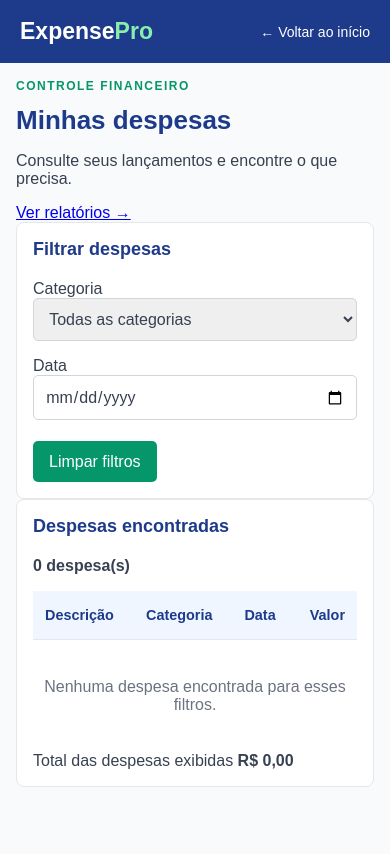
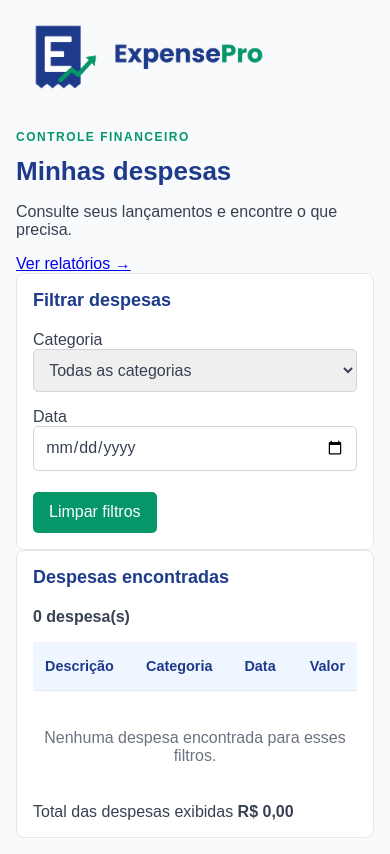
Before and after one commit to VytorKorea/expensepro, a plain HTML site: page pages/minhas-despesas.html in a window 390 px wide. Drawn offline with Linux system fonts and the light colour scheme.

Commit message:
mudanças básicas no cabeçalho das páginas, incluindo a adição de um logotipo e ajustes de estilo para melhor responsividade e aparência.

```diff
--- a/css/base.css
+++ b/css/base.css
@@ -6,18 +6,33 @@
   --fundo: #F9FAFB;
 }
 
+:root {
+  --rev-azul: #1e3a8a;
+  --rev-verde: #059669;
+  --rev-ambar: #d97706;
+  --rev-texto: #374151;
+  --rev-suave: #667085;
+  --rev-borda: #e5e7eb;
+  --rev-fundo: #f9fafb;
+}
+
 * { box-sizing: border-box; }
 
 body {
   margin: 0;
-  background: var(--fundo);
-  color: var(--grafite);
+  background: var(--rev-fundo);
+  color: var(--rev-texto);
   font-family: Arial, sans-serif;
 }
 
 .topo {
   padding: 1rem 1.5rem;
-  background: var(--azul);
+  background: var(--rev-fundo);
+  min-height: 82px;
+  display: flex;
+  flex-wrap: wrap;
+  gap: 10px 18px;
+  padding: 14px 24px;
 }
 
 .logo {
@@ -26,9 +41,7 @@ body {
   max-width: 100%;
   height: auto;
   padding: .35rem;
-  border: 2px solid var(--verde);
   border-radius: 8px;
-  background-color: white;
 }
 
 .topo h1, .topo p { margin: 0; }
@@ -43,7 +56,7 @@ main { max-width: 900px; margin: 2rem auto; padding: 0 1rem; }
   background: white;
 }
 
-h2 { margin-top: 0; color: var(--azul); }
+h2 { margin-top: 0; color: var(--rev-azul); }
 
 label { display: block; margin: 1rem 0 .35rem; }
 input, select, textarea {
@@ -60,7 +73,7 @@ button {
   padding: .7rem 1rem;
   border: 0;
   border-radius: 5px;
-  background: var(--verde);
+  background: var(--rev-verde);
   color: white;
   font: inherit;
   cursor: pointer;
@@ -68,7 +81,7 @@ button {
 
 table { width: 100%; border-collapse: collapse; margin-top: 1rem; }
 th, td { padding: .7rem; border-bottom: 1px solid #E5E7EB; text-align: left; }
-th { background: var(--azul); color: white; }
+th { background: var(--rev-azul); color: white; }
 
 @media (max-width: 600px) {
   main { margin: 1rem auto; }
@@ -80,6 +93,6 @@ th { background: var(--azul); color: white; }
   display: flex;
   align-items: center;
   padding: 1rem 1.5rem;
-  background: var(--azul);
+  background: var(--rev-azul);
   color: white;
 }
--- a/css/minhas-despesas.css
+++ b/css/minhas-despesas.css
@@ -1,7 +1,6 @@
 /* Página de relatórios — segue a paleta azul e verde da ExpensePro. */
 body { margin: 0; background: #f9fafb; color: #374151; font-family: Arial, sans-serif; }
 * { box-sizing: border-box; }
-.cabecalho-pagina { padding: 18px max(20px, calc((100% - 1000px) / 2)); background: #1e3a8a; display: flex; align-items: center; justify-content: space-between; gap: 14px; }
 .marca { text-decoration: none; color: #fff; font-size: 23px; font-weight: 800; }
 .marca span { color: #86efac; }
 .voltar { color: #fff; text-decoration: none; font-size: 14px; }
--- a/css/relatorios.css
+++ b/css/relatorios.css
@@ -1,7 +1,6 @@
 /* Página de relatórios — segue a paleta azul e verde da ExpensePro. */
 body { margin: 0; background: #f9fafb; color: #374151; font-family: Arial, sans-serif; }
 * { box-sizing: border-box; }
-.cabecalho-pagina { padding: 18px max(20px, calc((100% - 1000px) / 2)); background: #1e3a8a; display: flex; align-items: center; justify-content: space-between; gap: 14px; }
 .marca { text-decoration: none; color: #fff; font-size: 23px; font-weight: 800; }
 .marca span { color: #86efac; }
 .voltar { color: #fff; text-decoration: none; font-size: 14px; }
--- a/pages/minhas-despesas.html
+++ b/pages/minhas-despesas.html
@@ -9,9 +9,8 @@
   <script src="../js/minhas-despesas.js" defer></script>
 </head>
 <body>
-  <header class="cabecalho-pagina">
-    <a class="marca" href="../index.html">Expense<span>Pro</span></a>
-    <a class="voltar" href="../index.html">← Voltar ao início</a>
+  <header class="topo">
+    <a href="../index.html"><img class="logo" src="../img/logo.png" alt="ExpensePro"></a>
   </header>
 
   <main class="pagina-despesas">
```
Also changed, not shown: index.html (+1 -1 lines), pages/nova-despesa.html (+3 -1 lines), pages/relatorios.html (+2 -3 lines), pages/revisao.html (+1 -4 lines).
